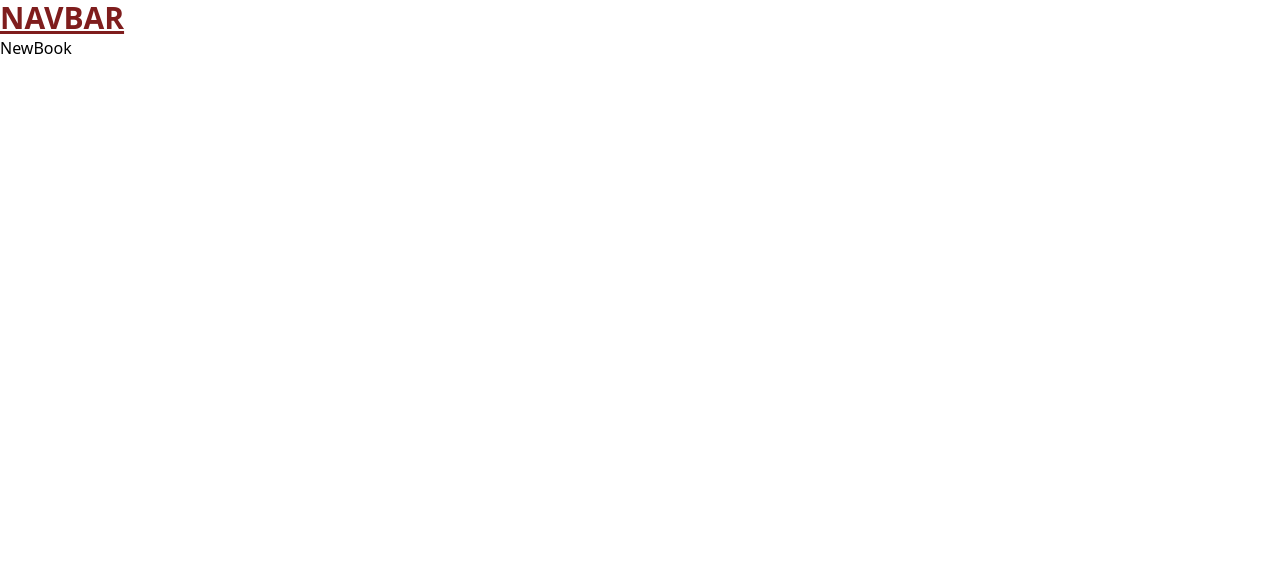
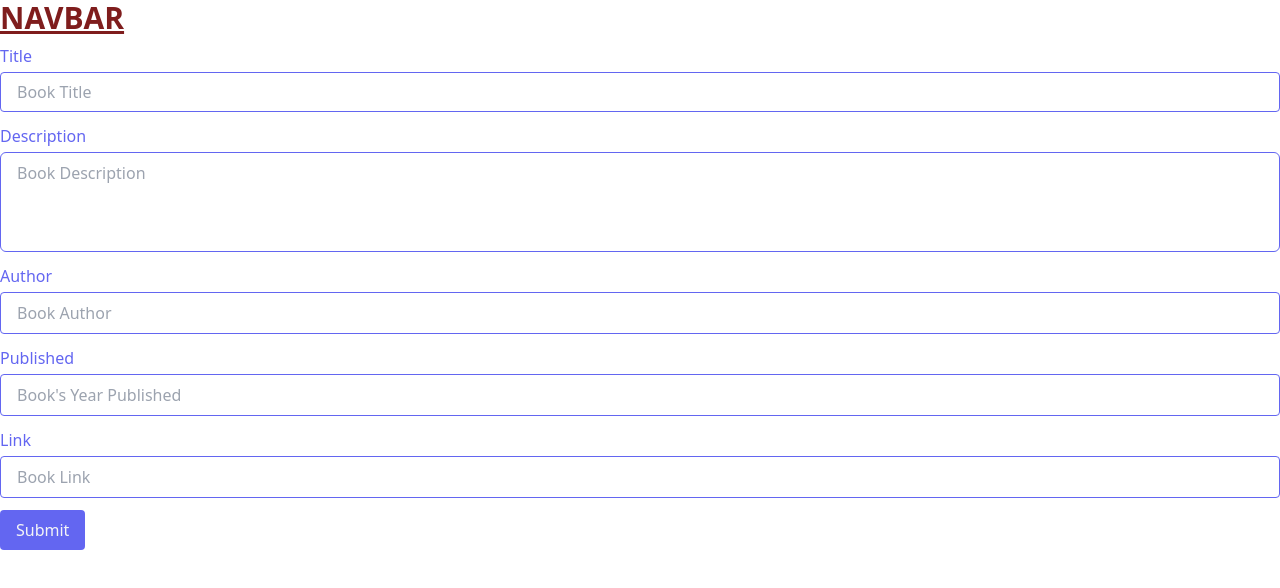
Before and after one commit to scentier/next-mongodb-crud, a Next.js app: page /new in a window 1280 px wide. Shown: the top 588 px of the page. Built offline with nearby package versions, Linux system fonts and the light colour scheme.

Commit message:
form test

```diff
--- a/src/app/new/page.tsx
+++ b/src/app/new/page.tsx
@@ -1,3 +1,109 @@
+"use client";
+import { zodResolver } from "@hookform/resolvers/zod";
+import { useForm } from "react-hook-form";
+import { z } from "zod";
+
+const newBookSchema = z.object({
+  title: z.string().min(3, "Title must be at least 3 characters"),
+  description: z.string().min(50, "Description must be at least 50 characters"),
+  author: z.string().min(3, "Author must be at least 3 characters"),
+  published: z
+    .number({ invalid_type_error: "invalid_type_error: Year must be numbers." })
+    .min(687, "Year published must be at least 687"),
+  link: z.string().min(3, "Link must be at least 3 characters"),
+});
+
+type TNewbookSchema = z.infer<typeof newBookSchema>;
+
 export default function NewBook() {
-  return <div>NewBook</div>;
+  const {
+    register,
+    handleSubmit,
+    formState: { errors, isSubmitting },
+    reset,
+    setError,
+  } = useForm<TNewbookSchema>({ resolver: zodResolver(newBookSchema) });
+
+  const onSubmit = async (data: TNewbookSchema) => {
+    console.log(data);
+    // code to server
+    await new Promise((resolve) => setTimeout(resolve, 1000));
+    // reset();
+  };
+
+  return (
+    <>
+      <form onSubmit={handleSubmit(onSubmit)} className="space-y-3 mt-2">
+        <div className="flex flex-col">
+          <label className="text-indigo-500 mb-1">Title</label>
+          {errors.title && (
+            <p className="text-red-400">{errors.title.message}</p>
+          )}
+          <input
+            {...register("title")}
+            className="border border-indigo-500 rounded h-10 px-4 py-2"
+            name="title"
+            type="text"
+            placeholder="Book Title"
+          />
+        </div>
+        <div className="flex flex-col">
+          <label className="text-indigo-500 mb-1">Description</label>
+          {errors.description && (
+            <p className="text-red-400">{errors.title?.message}</p>
+          )}
+          <textarea
+            {...register("description")}
+            className="h-full min-h-[100px] resize-none rounded-md border border-indigo-500 px-4 py-2"
+            name="description"
+            placeholder="Book Description"
+          ></textarea>
+        </div>
+        <div className="flex flex-col">
+          <label className="text-indigo-500 mb-1">Author</label>
+          {errors.author && (
+            <p className="text-red-400">{errors.author.message}</p>
+          )}
+          <input
+            {...register("author")}
+            className="px-4 py-2 rounded border border-indigo-500"
+            name="author"
+            type="text"
+            placeholder="Book Author"
+          />
+        </div>
+        <div className="flex flex-col">
+          <label className="text-indigo-500 mb-1">Published</label>
+          {errors.published && (
+            <p className="text-red-400">{errors.published.message}</p>
+          )}
+          <input
+            {...register("published", { valueAsNumber: true })}
+            className="px-4 py-2 rounded border border-indigo-500"
+            name="published"
+            type="number"
+            placeholder="Book's Year Published"
+          />
+        </div>
+        <div className="flex flex-col">
+          <label className="text-indigo-500 mb-1">Link</label>
+          {errors.link && <p className="text-red-400">{errors.link.message}</p>}
+          <input
+            {...register("link")}
+            className="px-4 py-2 rounded border border-indigo-500"
+            name="link"
+            type="text"
+            placeholder="Book Link"
+          />
+        </div>
+        <button
+          type="submit"
+          disabled={isSubmitting}
+          className="bg-indigo-500 disabled:bg-gray-500 text-gray-100 px-4 py-2 rounded"
+        >
+          Submit
+        </button>
+      </form>
+    </>
+  );
 }
```
